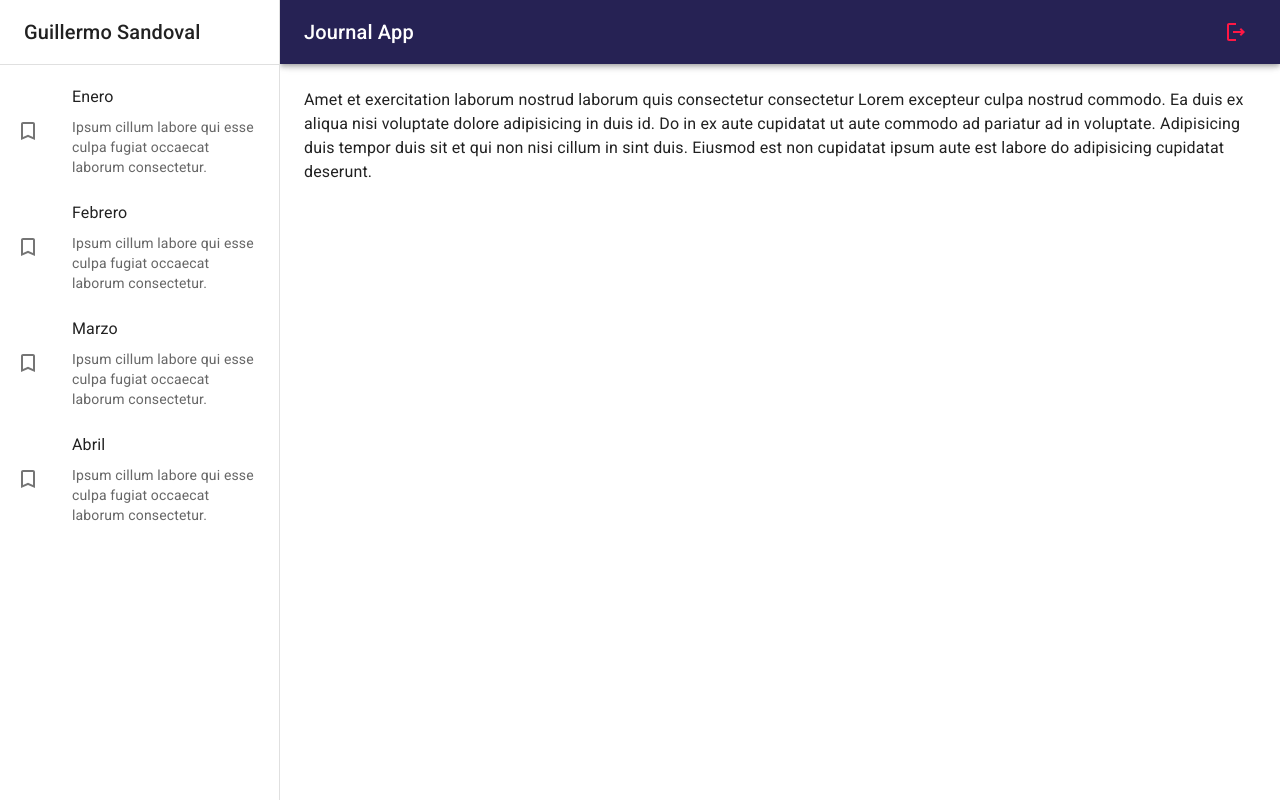
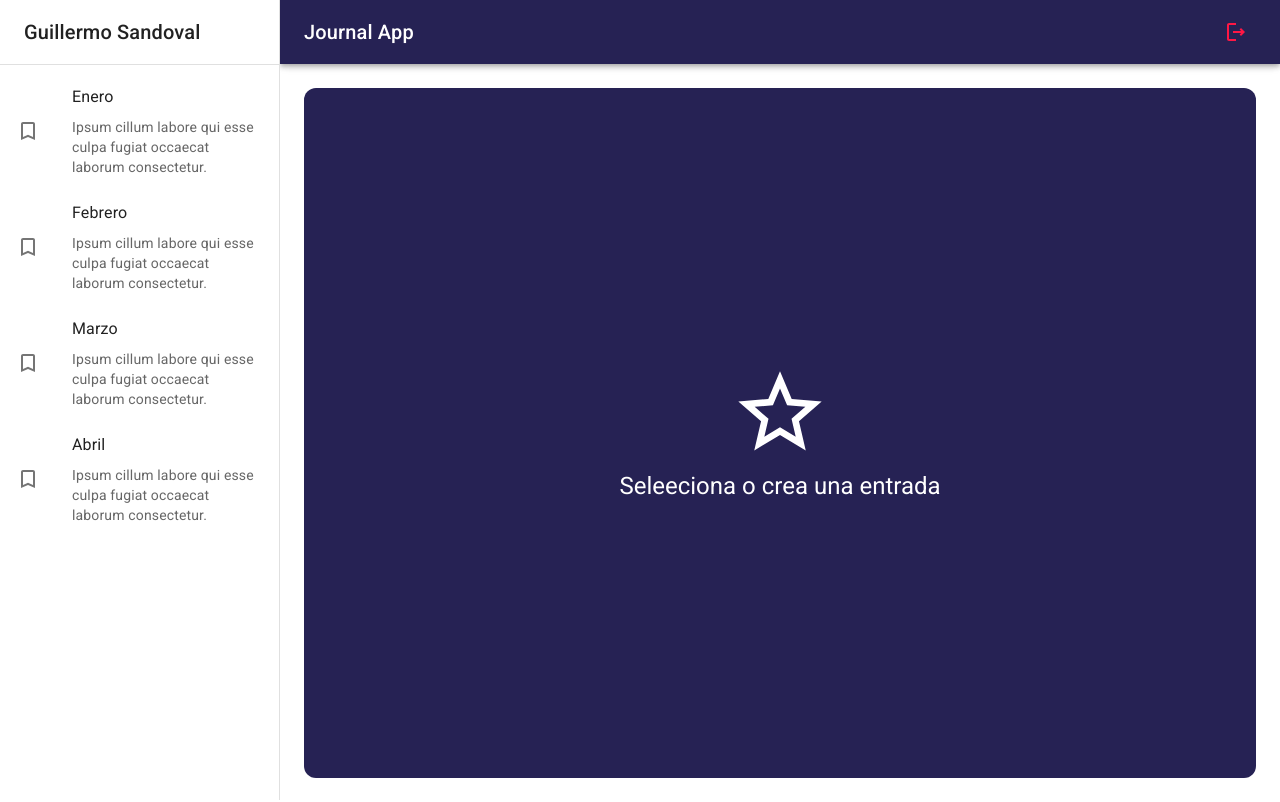
Before and after one commit to MemoSan27/journal-app, a React (Vite) app: page / in a window 1280 px wide. Built offline with nearby package versions, Linux system fonts and the light colour scheme.

Commit message:
NothingSelectedView.jsx Implementado

```diff
--- a/src/journal/pages/JournalPage.jsx
+++ b/src/journal/pages/JournalPage.jsx
@@ -1,5 +1,5 @@
-import { Typography } from '@mui/material';
 import { JournalLayout } from '../layout/JournalLayout';
+import { NothingSelectedView } from '../views';
 
 
 export const JournalPage = () => {
@@ -7,9 +7,9 @@ export const JournalPage = () => {
 
     <JournalLayout>
 
-      <Typography>Amet et exercitation laborum nostrud laborum quis consectetur consectetur Lorem excepteur culpa nostrud commodo. Ea duis ex aliqua nisi voluptate dolore adipisicing in duis id. Do in ex aute cupidatat ut aute commodo ad pariatur ad in voluptate. Adipisicing duis tempor duis sit et qui non nisi cillum in sint duis. Eiusmod est non cupidatat ipsum aute est labore do adipisicing cupidatat deserunt. </Typography>
+      {/* <Typography>Amet et exercitation laborum nostrud laborum quis consectetur consectetur Lorem excepteur culpa nostrud commodo. Ea duis ex aliqua nisi voluptate dolore adipisicing in duis id. Do in ex aute cupidatat ut aute commodo ad pariatur ad in voluptate. Adipisicing duis tempor duis sit et qui non nisi cillum in sint duis. Eiusmod est non cupidatat ipsum aute est labore do adipisicing cupidatat deserunt. </Typography> */}
 
-      {/*NothingSelected */}
+      <NothingSelectedView />
       {/*NoteView */}
 
     </JournalLayout>
--- /dev/null
+++ b/src/journal/views/NothingSelectedView.jsx
@@ -0,0 +1,27 @@
+import { StarOutline } from '@mui/icons-material';
+import { Grid, Typography } from '@mui/material';
+
+
+export const NothingSelectedView = () => {
+  return (
+
+    <Grid
+      container
+      spacing={0}
+      direction="column"
+      alignItems="center"
+      justifyContent="center"
+      sx={{ minHeight: 'calc(100vh - 110px)', backgroundColor: 'primary.main', borderRadius: 3 }}
+    >
+        <Grid item xs={ 12 }>
+            <StarOutline sx={{ fontSize: 100, color: "white" }}/>
+        </Grid>
+
+        <Grid item xs={ 12 }>
+            <Typography color="white" variant="h5"> Seleeciona o crea una entrada</Typography>
+        </Grid>
+
+    </Grid>
+
+  )
+}
--- /dev/null
+++ b/src/journal/views/index.js
@@ -0,0 +1 @@
+export * from './NothingSelectedView';
```
